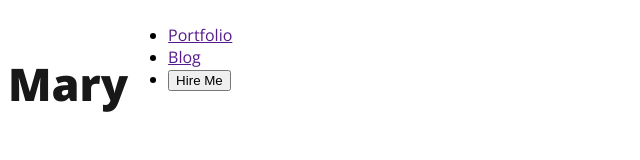
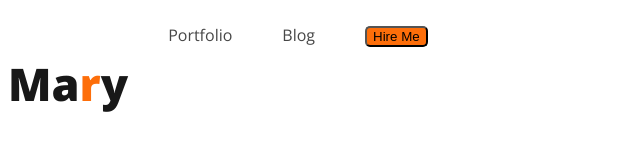
Before and after one commit to Haider3966/webdeveloper-portfolio, a plain HTML site: page index.html in a window 1280 px wide. Shown: the whole page, without its empty margins (0-640 px from the left). Drawn offline with nearby package versions, Linux system fonts and the light colour scheme.

Commit message:
added the index.html file

```diff
--- a/index.html
+++ b/index.html
@@ -13,11 +13,11 @@
 <body>
     <head>
        <nav>
-        <h3 class="nav-titile">Mary</h3>
+        <h3 class="nav-titile">Ma<span class="text-primary">r</span>y</h3>
         <ul>
               <li><a href="">Portfolio</a></li>
               <li><a href="">Blog</a></li>
-              <li><button>Hire Me</button></li>
+              <li><button class="btn-primary">Hire Me</button></li>
         </ul>
        </nav>
     </head>
--- a/styles/portfolio.css
+++ b/styles/portfolio.css
@@ -3,8 +3,14 @@
 body {
     font-family: 'Open Sans', sans-serif;
 }
+.text-primary{
+    color:#FD6E0A;
+}
 
-
+.btn-primary{
+    border-radius: 5px;
+    background: #FD6E0A;;
+}
 
 /* nav related style */
 
@@ -17,3 +23,16 @@ nav{
   font-weight: 800;
 
 }
+nav > ul{
+    display: flex;
+}
+
+nav li{
+    list-style: none;
+    margin-right: 50px;
+}
+
+nav a{
+    text-decoration:none ;
+    color: #474747;
+}
```
